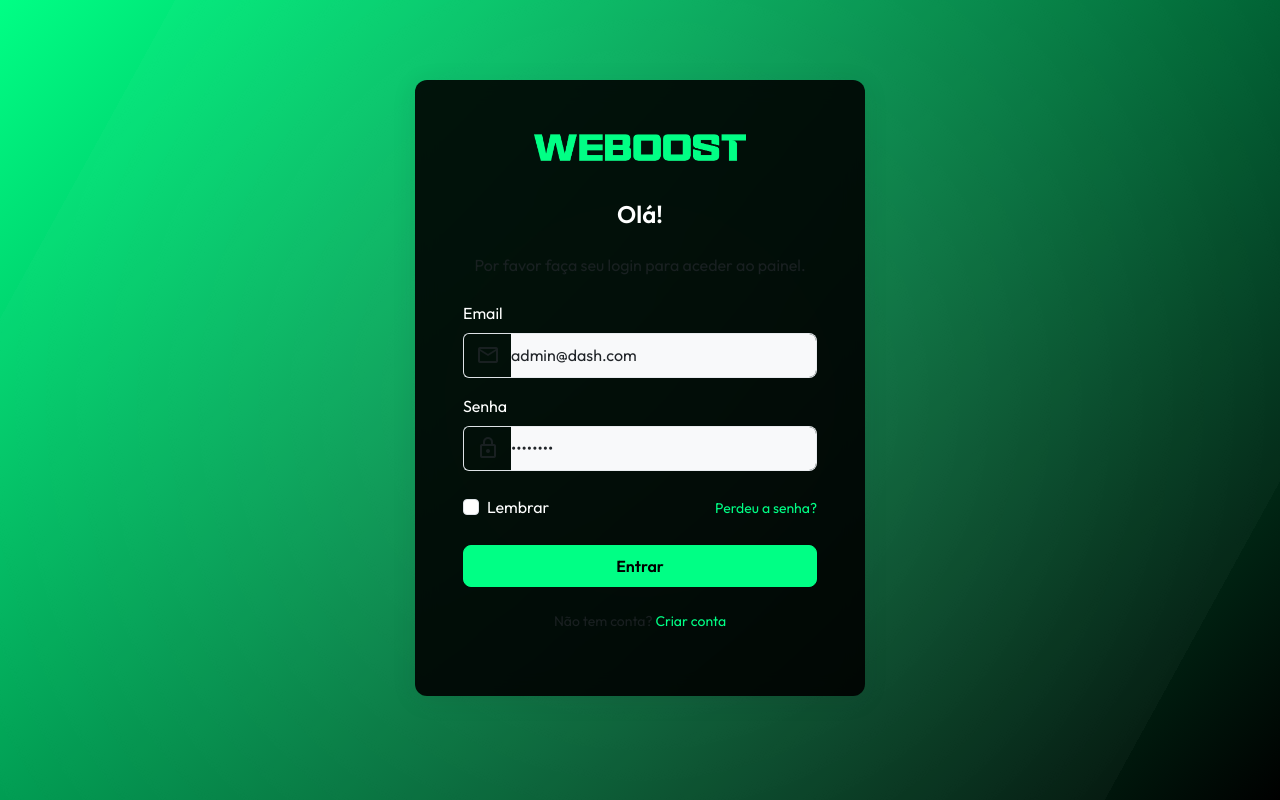
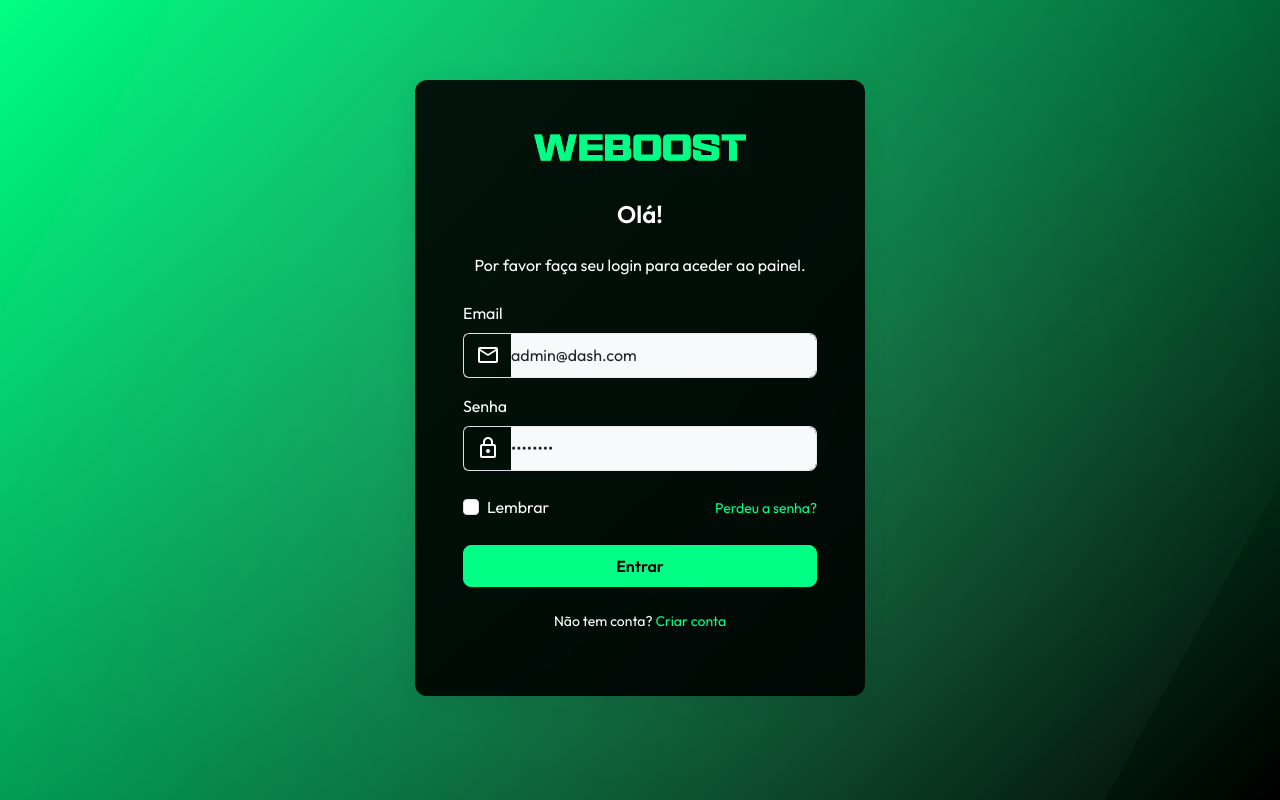
Before and after one commit to rafaelhsouza-dev/weboost-dashboard, a PHP site: page /login.php in a window 1280 px wide. Run offline with PHP 8.4, Linux system fonts and the light colour scheme.

Commit message:
update css

```diff
--- a/assets/css/style.css
+++ b/assets/css/style.css
@@ -154,7 +154,10 @@ a {
     color: #fff;
 }
 .card-body p {
-    color: #fff;
+    color: #fff !important;
+}
+.card-body .text-muted {
+    color: #fff !important;
 }
 
 [data-theme="dark"] .login-card {
```
